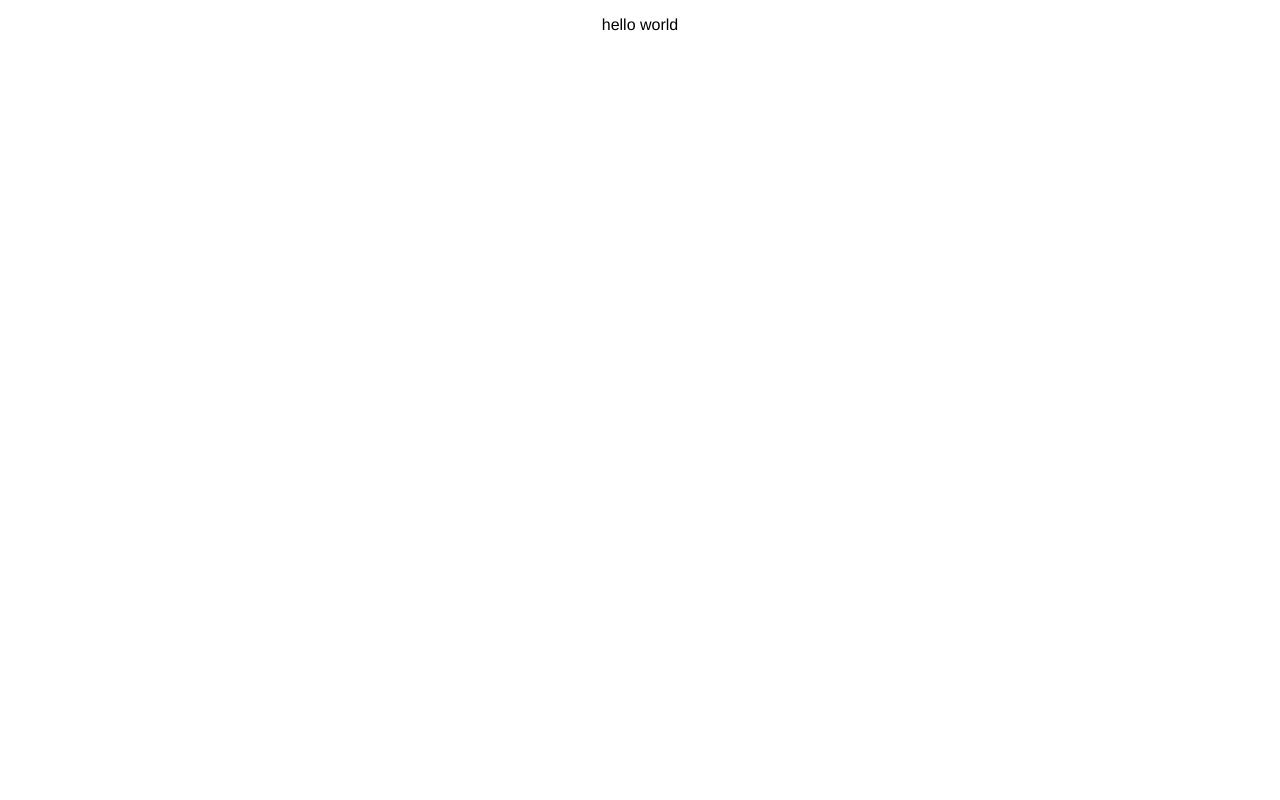
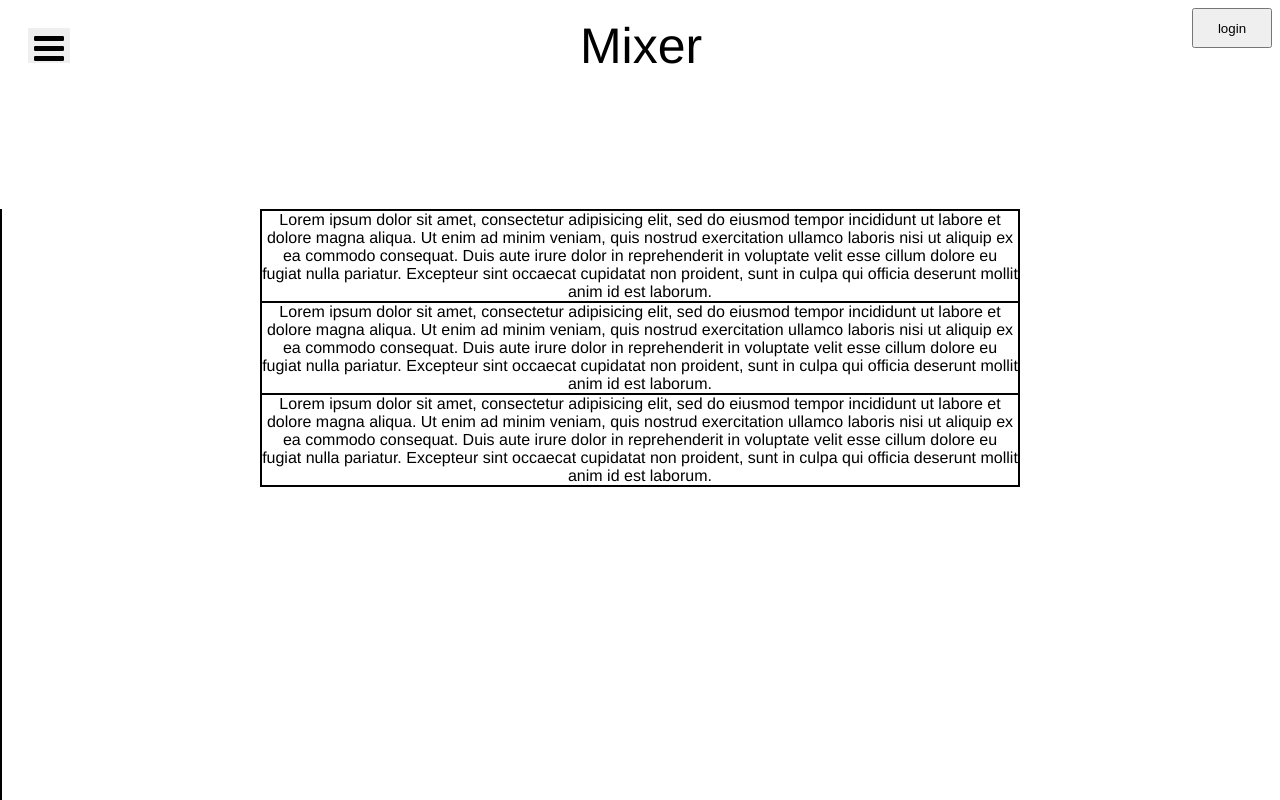
Before and after one commit to erinlimbo/Mixer, a Flask app: page / in a window 1280 px wide. Before the commit the page is almost empty. Run offline with Flask 2, Linux system fonts and the light colour scheme.

Commit message:
basic html template finished

```diff
--- a/static/home.css
+++ b/static/home.css
@@ -1,4 +1,104 @@
 body {
   font-family: "helvetica", sans-serif;
   text-align: center;
+  display: flex;
+  flex-direction: column;
+  justify-content: center;
+
 }
+
+.header {
+  display: flex;
+  flex-direction: row;
+  justify-content: space-between;
+  height: 75px;
+  width: 100%;
+  padding-bottom: 10%;
+}
+
+#openSideBar {
+  font-size: 35px;
+  border: none;
+  outline: none;
+
+  left: 0;
+  margin: 20px;
+}
+#openSideBar:hover {
+  transform: scale(1.3);
+}
+#openSideBar:active {
+  transform: translate(-2px,2px);
+}
+
+
+
+#title {
+  align-self: center;
+  font-size: 50px;
+}
+
+#login {
+  height: 40px;
+  width: 80px;
+}
+
+
+
+
+
+
+.page{
+  display: flex;
+  flex-direction: row;
+  justify-content: center;
+  width: 100%;
+  height: 100%;
+
+}
+
+#sidebar {
+  height: 80%;
+  display: flex;
+  flex-direction: column;
+  width: 0; /* 0 width - change this with JavaScript */
+  position: fixed; /* Stay in place */
+  z-index: 1; /* Stay on top */
+  /* top: 0; */
+  left: 0; /* Stay at the top */
+  overflow-x: hidden;
+  transition: 1s;
+  border: 1px solid black;
+}
+#sidebar button {
+  border: 1px solid black;
+  height: 50px;
+  width: 100%;
+}
+.sidenav a {
+  padding: 8px 8px 8px 32px;
+  text-decoration: none;
+  font-size: 25px;
+  color: #818181;
+  display: block;
+  transition: 0.3s;
+}
+
+.sidenav .closebtn {
+  position: absolute;
+  top: 0;
+  right: 25px;
+  font-size: 36px;
+  margin-left: 50px;
+}
+
+.stuff {
+  display: flex;
+  flex-direction: column;
+  border: 1px solid black;
+  width: 60%;
+}
+
+.stuff div {
+  border: 1px solid black;
+}
--- a/static/script.js
+++ b/static/script.js
@@ -1,7 +1,15 @@
-'use strict';
+let sideBar = document.querySelector('#sidebar')
+document.querySelector('#openSideBar').addEventListener('click', function(){
+  openSide()
+})
 
-window.addEventListener('load', function () {
 
-  console.log("Hello World!");
 
-});
+
+const openSide = () => {
+  if (sideBar.style.width == "100px") {
+    sideBar.style.width = "0px"
+  } else {
+    sideBar.style.width = "100px";
+  }
+}
--- a/templates/home.html
+++ b/templates/home.html
@@ -2,12 +2,56 @@
 <html lang="en" dir="ltr">
   <head>
     <title>Datastore and Firebase Auth Example</title>
-    <script src="{{ url_for('static', filename='script.js') }}"></script>
-    <link type="text/css" rel="stylesheet" href="{{ url_for('static', filename='home.css') }}">
+    <!-- <script src="{{ url_for('static', filename='script.js') }}"></script> -->
+    <!-- <link type="text/css" rel="stylesheet" href="{{ url_for('static', filename='home.css') }}"> -->
+    <link rel="stylesheet" href="../static/home.css">
+    <link rel="stylesheet" href="https://cdnjs.cloudflare.com/ajax/libs/font-awesome/4.7.0/css/font-awesome.min.css">
   </head>
   <body>
 
-    <p>hello world</p>
+    <div class="header">
+        <button type="button" id="openSideBar">
+          <i class="fa fa-bars"></i>
+        </button>
 
+      <div id='title'>
+        Mixer
+      </div>
+
+      <button type="button" id="login">login</button>
+    </div>
+
+    <div class="page">
+      <div id="sidebar">
+        <!-- <a href="javascript:void(0)" class="closebtn" onclick="closeNav()">&times;</a> -->
+          <button type="button" name="profile"><a href="#">Profile</a></button>
+          <button type="button" name="library"><a href="#">Library</a></button>
+      </div>
+
+      <div class="stuff">
+        <div>
+          Lorem ipsum dolor sit amet, consectetur adipisicing elit, sed do eiusmod tempor incididunt ut labore et dolore
+          magna aliqua. Ut enim ad minim veniam, quis nostrud exercitation ullamco laboris nisi ut aliquip ex ea commodo
+          consequat. Duis aute irure dolor in reprehenderit in voluptate velit esse cillum dolore eu fugiat nulla pariatur.
+          Excepteur sint occaecat cupidatat non proident, sunt in culpa qui officia deserunt mollit anim id est laborum.
+        </div>
+        <div>
+          Lorem ipsum dolor sit amet, consectetur adipisicing elit, sed do eiusmod tempor incididunt ut labore et dolore
+          magna aliqua. Ut enim ad minim veniam, quis nostrud exercitation ullamco laboris nisi ut aliquip ex ea commodo
+          consequat. Duis aute irure dolor in reprehenderit in voluptate velit esse cillum dolore eu fugiat nulla pariatur.
+          Excepteur sint occaecat cupidatat non proident, sunt in culpa qui officia deserunt mollit anim id est laborum.
+        </div>
+        <div>
+          Lorem ipsum dolor sit amet, consectetur adipisicing elit, sed do eiusmod tempor incididunt ut labore et dolore
+          magna aliqua. Ut enim ad minim veniam, quis nostrud exercitation ullamco laboris nisi ut aliquip ex ea commodo
+          consequat. Duis aute irure dolor in reprehenderit in voluptate velit esse cillum dolore eu fugiat nulla pariatur.
+          Excepteur sint occaecat cupidatat non proident, sunt in culpa qui officia deserunt mollit anim id est laborum.
+        </div>
+      </div>
+
+    </div>
+
+
+    <script type="text/javascript" src = '../static/script.js'></script>
   </body>
 </html>
```
